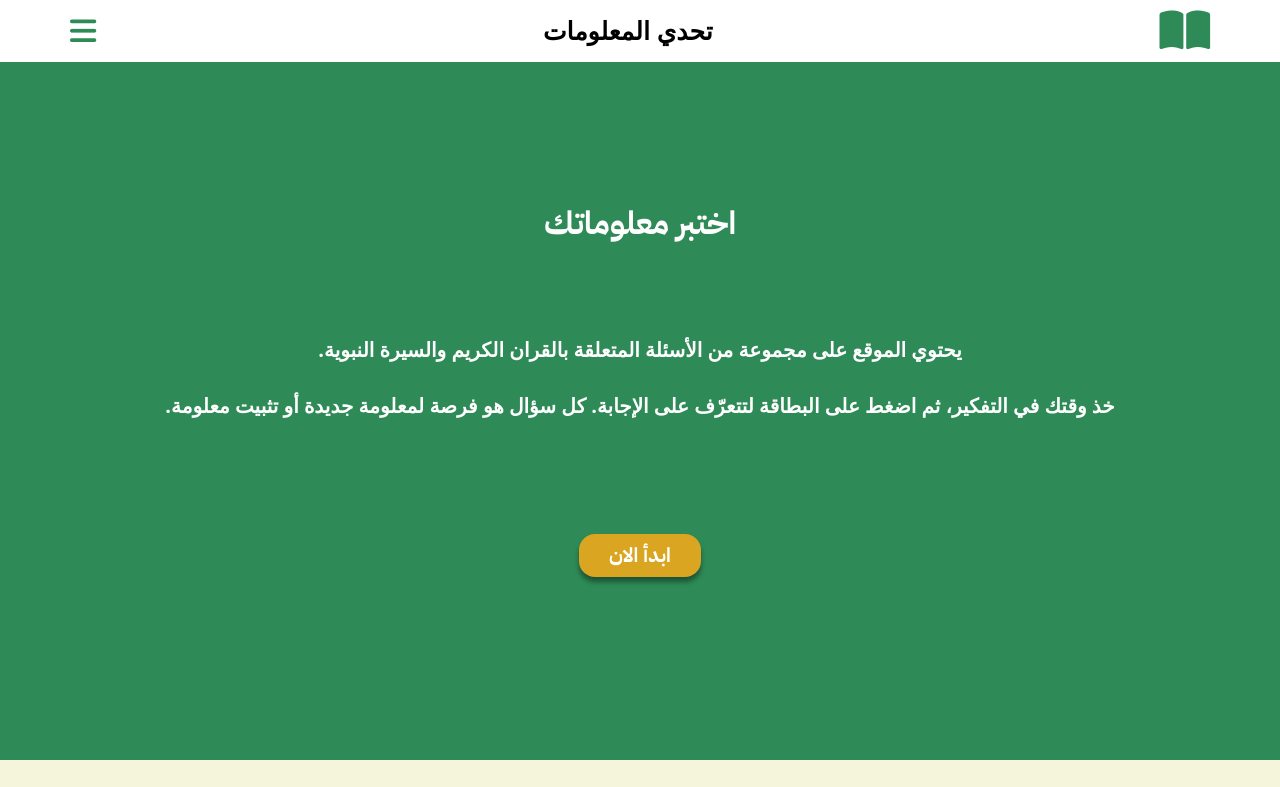
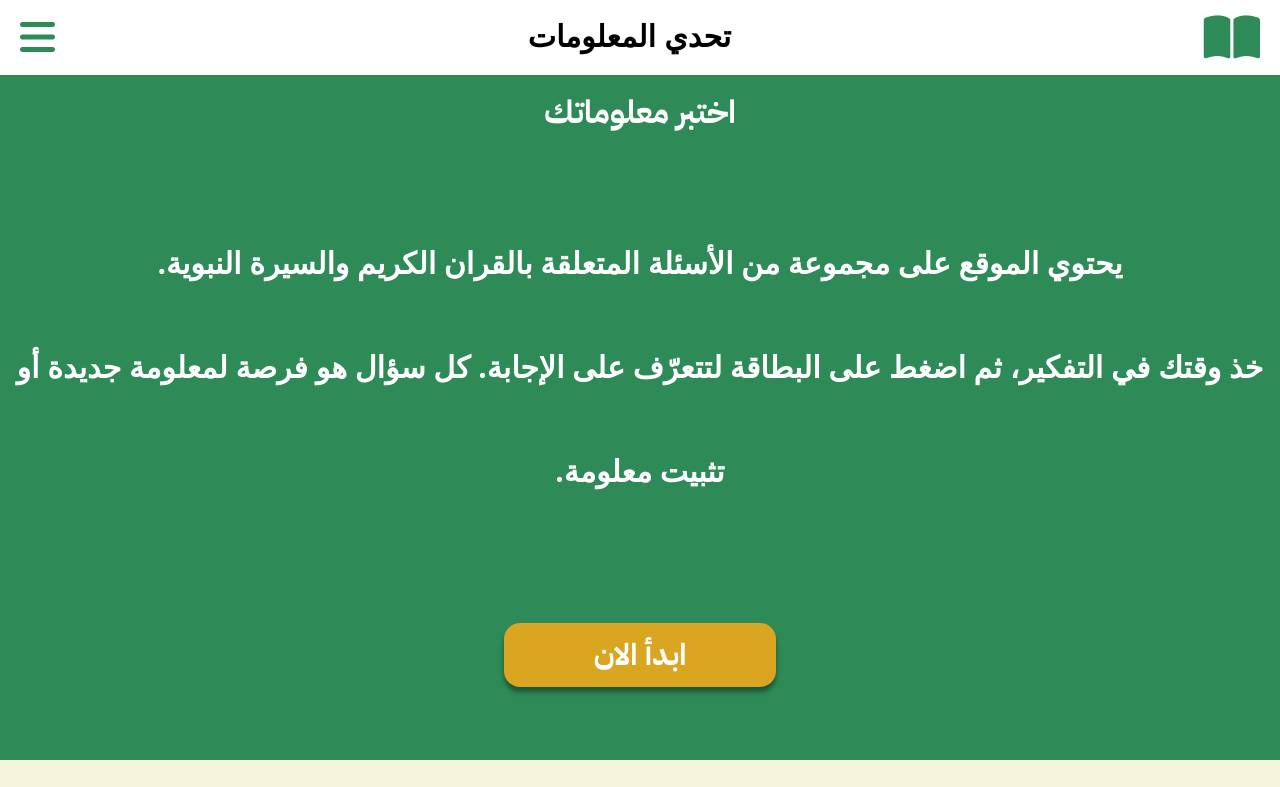
Before and after one commit to MarwaRabia/QuizMe, a plain HTML site: page index.html in a window 1280 px wide. Shown: the top 787 px of the page. Drawn offline with Linux system fonts and the light colour scheme; a web font is replaced by a local one.

Commit message:
new_update

```diff
--- a/css/main.css
+++ b/css/main.css
@@ -75,7 +75,7 @@ ul {
 
 @media (min-width: 1200px) {
   .container {
-    width: 1170px;
+    width: 1270px;
   }
 }
 /* End global rules */
@@ -93,16 +93,16 @@ header {
 
 }
 .fa-book-open {
-  font-size: 45px;
+  font-size: 50px;
   color: var(--main-color);
 }
 header h1 {
   font-family: "Kufam", sans-serif;
-  font-size: 25px;
+  font-size: 30px;
 }
 
 .toggle-menu {
-  font-size: 30px;
+  font-size: 40px;
   color: var(--main-color);
 }
 header .container {
@@ -141,8 +141,8 @@ header .links:hover ul {
 
 header ul li a {
   display: block;
-  padding: 20px;
-  font-size: 20px;
+  padding: 30px;
+  font-size: 30px;
   text-decoration: none;
   color: var(--main-color);
   transition: var(--main-duration);
@@ -203,8 +203,8 @@ header ul li:not(:last-child) a {
   font-family: "IBM Plex Sans Arabic", sans-serif;
 }
 .about-section p {
-  font-size: 20px;
-  line-height: 3.5rem;
+  font-size: 30px;
+  line-height: 6.5rem;
   font-weight: 700;
   text-align: center;
 }
@@ -217,9 +217,9 @@ header ul li:not(:last-child) a {
   background-color: var(--secondary2-color);
   color: #fff;
   border: none;
-  padding: 10px 30px;
+  padding: 15px 90px;
   font-weight: bold;
-  font-size: 20px;
+  font-size: 30px;
   text-align: center;
   margin: 100px auto 0;
   font-family: "IBM Plex Sans Arabic", sans-serif;
@@ -238,8 +238,13 @@ header ul li:not(:last-child) a {
 }
 
 .about-section a:hover {
-  padding: 10px 50px;
+  padding: 15px 120px;
 }
+
+@media (max-width: 750px) {
+  .questions .box { margin-left: 0;}
+}
+
 
 /* <!-- End AbobutSection --> */
 
```
